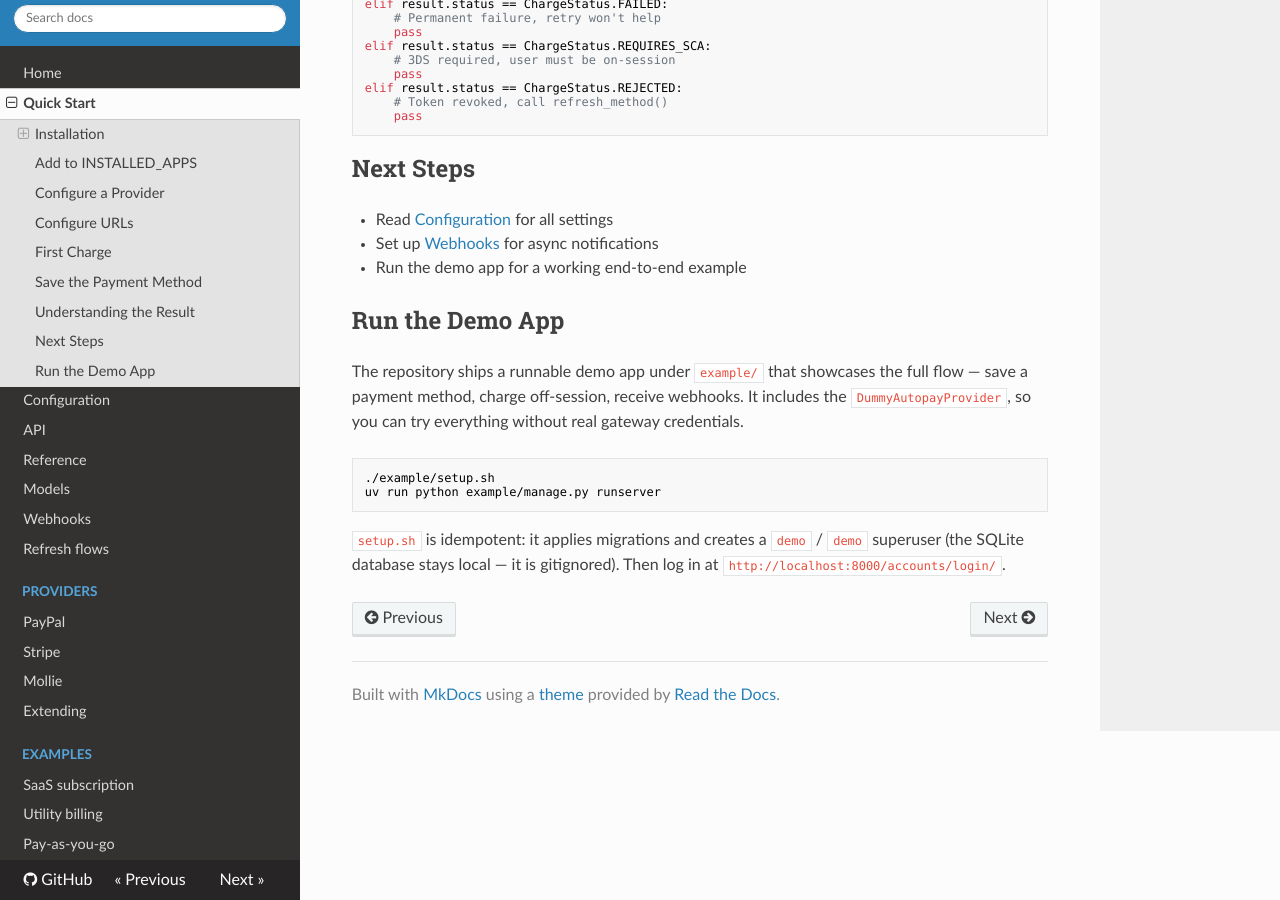
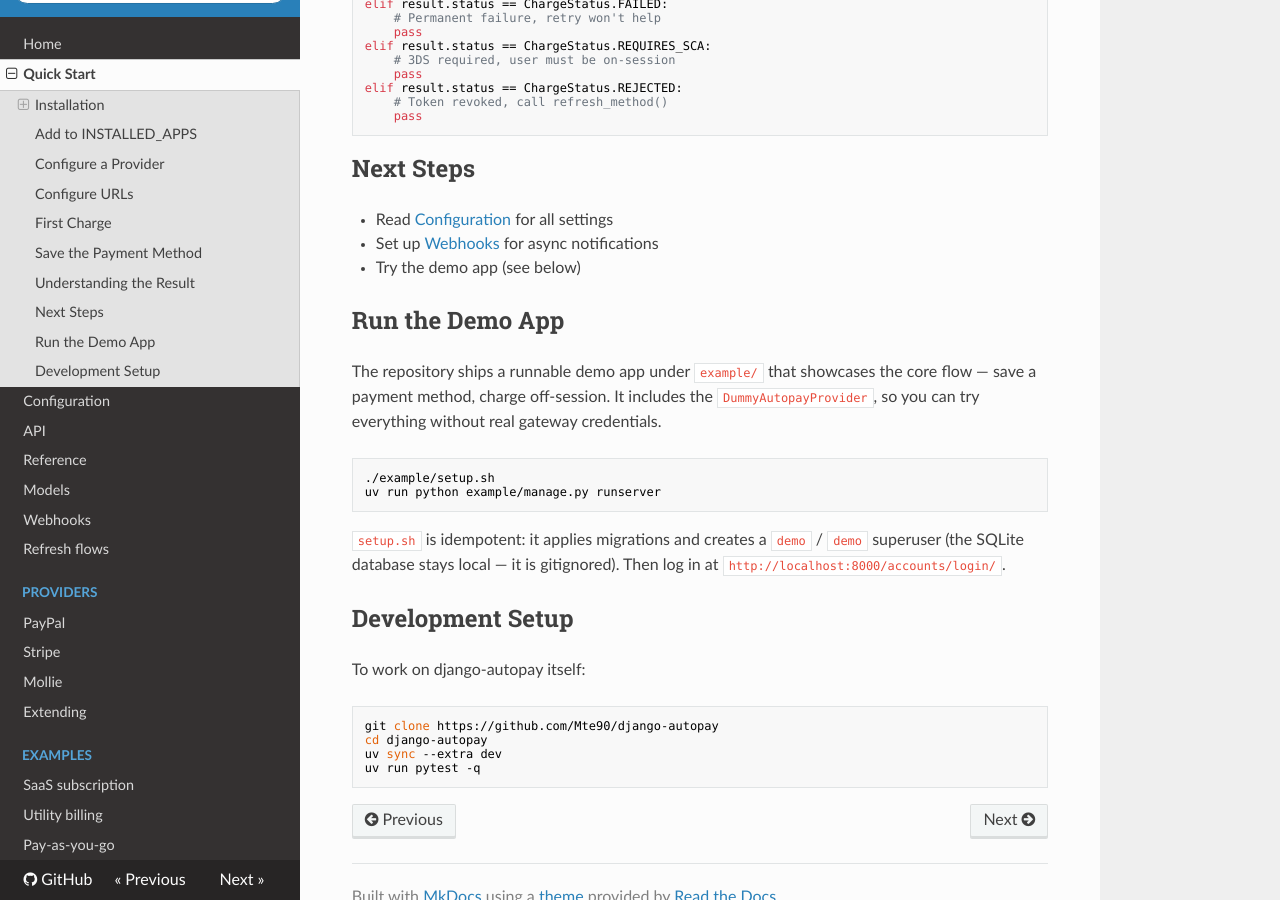
Before and after one commit to Mte90/django-autopay, an MkDocs documentation site: the page built from docs/quickstart.md, in a window 1280 px wide and 900 px high, scrolled down 2569 px. Built offline with MkDocs 1.6.1, drawn with Linux system fonts in a browser that asks for light colours; nearby versions of some CDN libraries.

````diff
--- a/docs/quickstart.md
+++ b/docs/quickstart.md
@@ -147,14 +147,14 @@ elif result.status == ChargeStatus.REJECTED:
 
 - Read [Configuration](configuration.md) for all settings
 - Set up [Webhooks](webhooks.md) for async notifications
-- Run the demo app for a working end-to-end example
+- Try the demo app (see below)
 
 ## Run the Demo App
 
 The repository ships a runnable demo app under `example/` that showcases the
-full flow — save a payment method, charge off-session, receive webhooks. It
-includes the `DummyAutopayProvider`, so you can try everything without real
-gateway credentials.
+core flow — save a payment method, charge off-session. It includes the
+`DummyAutopayProvider`, so you can try everything without real gateway
+credentials.
 
 ```bash
 ./example/setup.sh
@@ -164,3 +164,13 @@ uv run python example/manage.py runserver
 `setup.sh` is idempotent: it applies migrations and creates a `demo` / `demo`
 superuser (the SQLite database stays local — it is gitignored). Then log in
 at `http://localhost:8000/accounts/login/`.
+## Development Setup
+
+To work on django-autopay itself:
+
+```bash
+git clone https://github.com/Mte90/django-autopay
+cd django-autopay
+uv sync --extra dev
+uv run pytest -q
+```
````
Also changed, not shown: README.md (+2 -0 lines), 2 other files.
